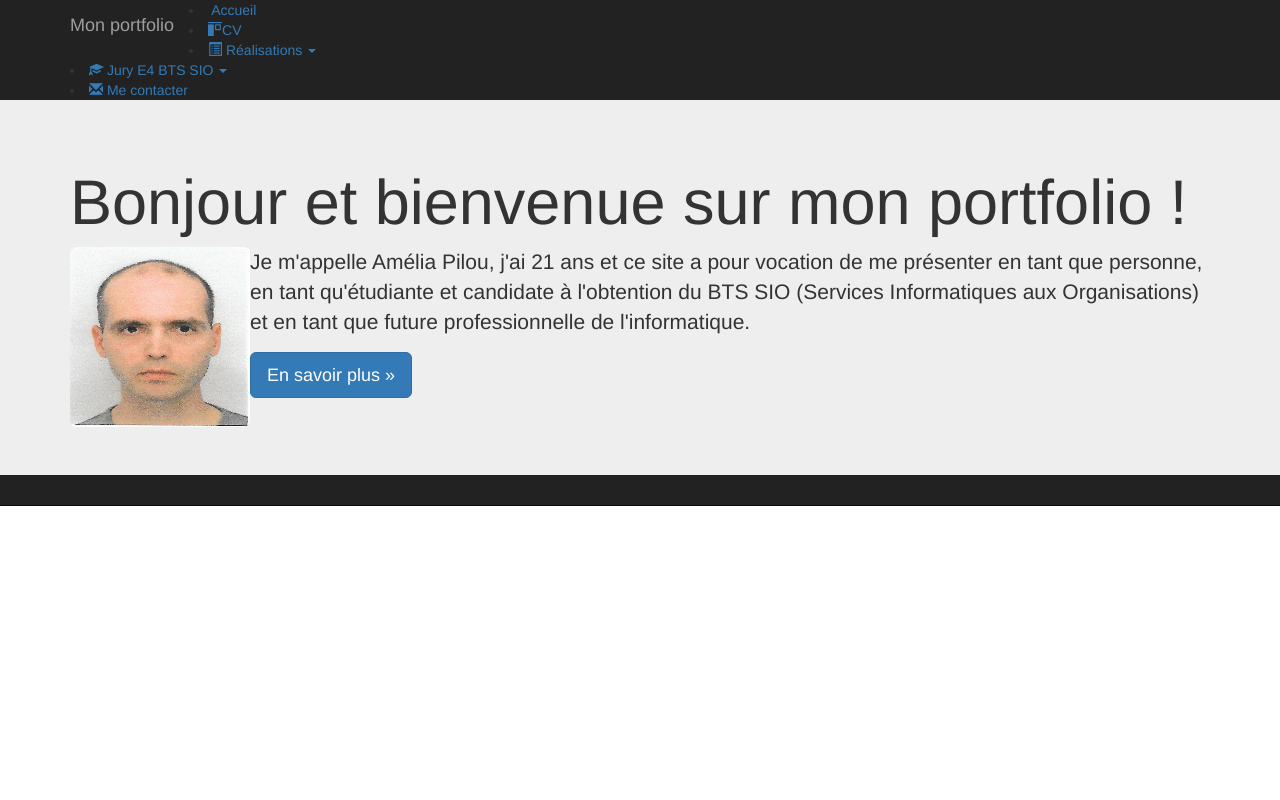
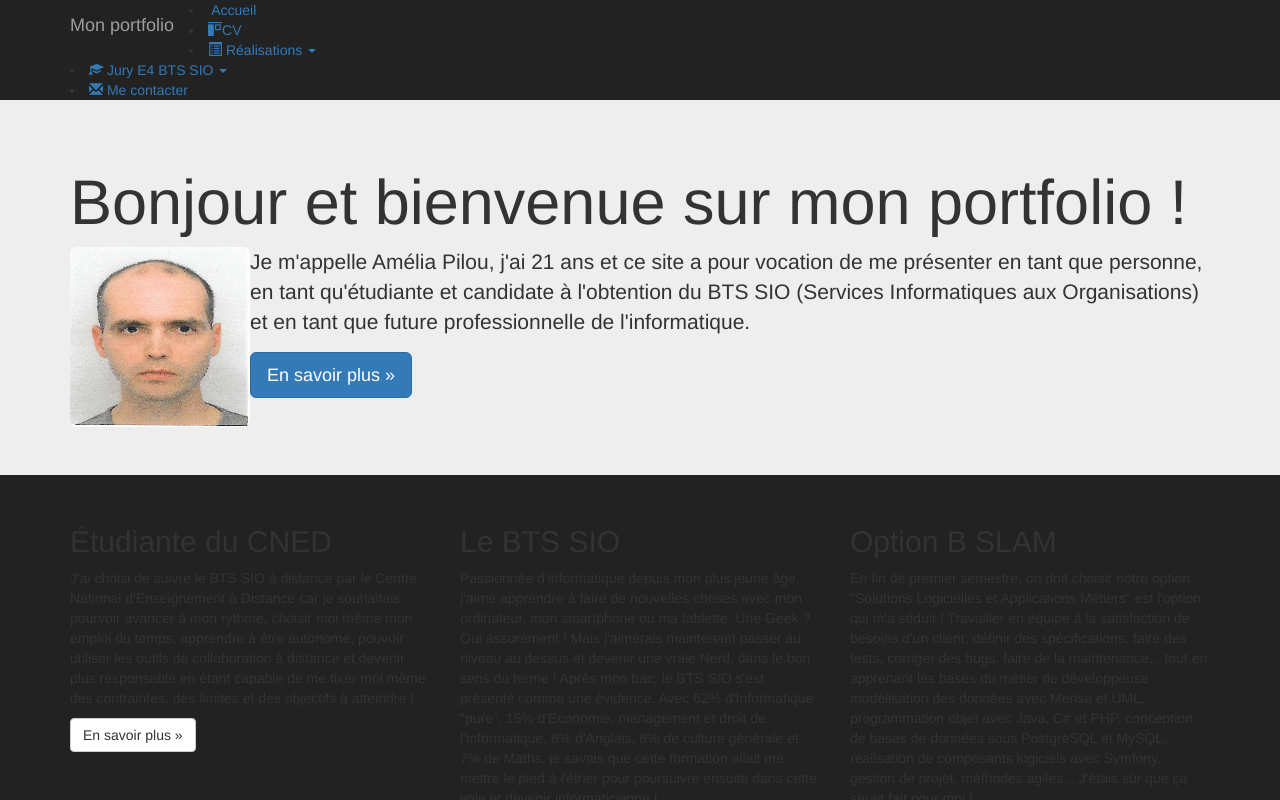
Before and after one commit to legrandc8/MonPortfolio, a plain HTML site: page MonPortfolio/index.html in a window 1280 px wide. Drawn offline with nearby package versions, Linux system fonts and the light colour scheme; a script that the page names is missing.

Commit message:
ajout d'un footer en trois parties

```diff
--- a/MonPortfolio/index.html
+++ b/MonPortfolio/index.html
@@ -132,6 +132,64 @@
                 </p>
             </div>
         </div>
+        <footer>
+            <div class="container">
+                <div class="row">
+                    <div class="col-md-4">
+                        <h2>Étudiante du CNED</h2/>
+                        <p>J'ai choisi de suivre le BTS SIO à distance par le Centre National
+                            d'Enseignement à Distance car je souhaitais pourvoir avancer à mon
+                            rythme, choisir moi même mon emploi du temps, apprendre à être
+                            autonome, pouvoir utiliser les outils de collaboration à distance et
+                            devenir plus responsable en étant capable de me fixer moi même des
+                            contraintes, des limites et des objectifs à atteindre !
+                        </p>
+                        <p><a class="btn btn-default" href="http://www.cned.fr" target="_blank"
+                              role="button">En savoir plus &raquo;</a>
+                        </p>
+                    </div>
+                    <div class="col-md-4">
+                        <h2>Le BTS SIO</h2/>
+                        <p>Passionnée d'informatique depuis mon plus jeune âge, j'aime
+                            apprendre à faire de nouvelles choses avec mon ordinateur, mon
+                            smartphone ou ma tablette. Une Geek ? Oui assurément ! Mais
+                            j'aimerais maintenant passer au niveau au dessus et devenir une
+                            vraie Nerd, dans le bon sens du terme ! Après mon bac, le BTS SIO
+                            s'est présenté comme une évidence. Avec 62% d'Informatique "pure",
+                            15% d'Économie, management et droit de l’informatique, 8% d'Anglais,
+                            8% de culture générale et 7% de Maths, je savais que cette formation
+                            allait me mettre le pied à l'étrier pour poursuivre ensuite dans
+                            cette voie et devenir informaticienne !
+                        </p>
+                        <p><a class="btn btn-default" href="https://fr.wikipedia.org/wiki/
+                              Brevet_de_technicien_sup%C3%A9rieur_-_Services_informatiques_aux_organisations"
+                              target="_blank" role="button">En savoir plus &raquo;</a>
+                        </p>
+                    </div>
+                    <div class="col-md-4">
+                        <h2>Option B SLAM</h2/>
+                        <p>En fin de premier semestre, on doit choisir notre option. "Solutions
+                            Logicielles et Applications Métiers" est l'option qui m'a séduit !
+                            Travailler en équipe à la satisfaction de besoins d'un client,
+                            définir des spécifications, faire des tests, corriger des bugs,
+                            faire de la maintenance... tout en apprenant les bases du métier de
+                            développeuse : modélisation des données avec Merise et UML,
+                            programmation objet avec Java, C# et PHP, conception de bases de
+                            données sous PostgreSQL et MySQL, réalisation de composants
+                            logiciels avec Symfony, gestion de projet, méthodes agiles...
+                            J'étais sûr que ça serait fait pour moi !
+                        </p>
+                        <p><a class="btn btn-default" href="http://www.onisep.fr/Ressources/
+                              Univers-Formation/Formations/Post-bac/BTS-Services-informatiques-auxorganisations-
+                              option-B-solutions-logicielles-et-applications-metiers"
+                              target="_blank" role="button">En savoir plus &raquo;</a>
+                        </p>
+                    </div>
+                </div>
+                <hr />
+                <p id="copyright">&copy; Amélia Pilou 2015</p>
+            </div>
+        </footer>
 
         <!-- Bootstrap core JavaScript ============================================ -->
         <!-- Placed at the end of the document so the pages load faster -->
```
